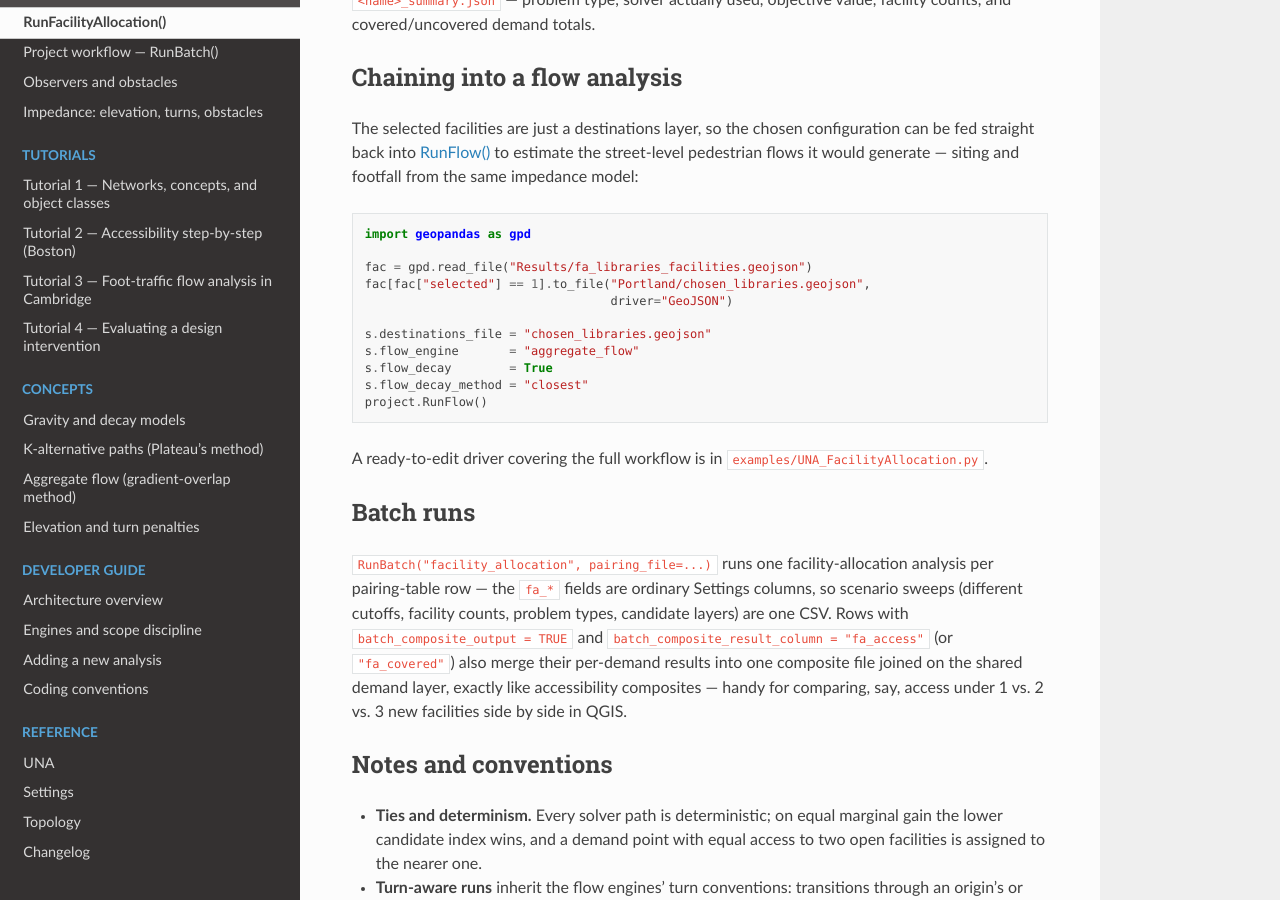
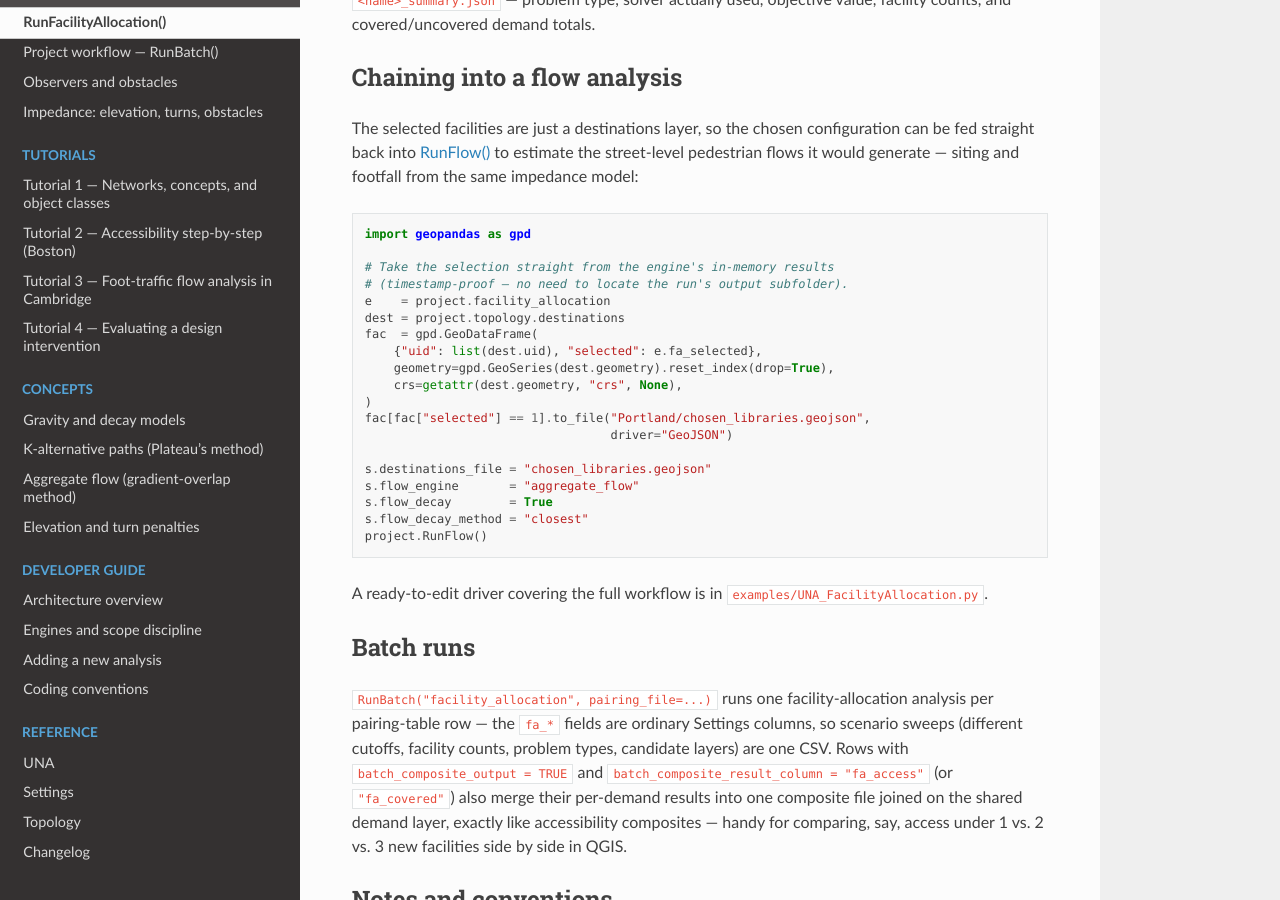
Before and after one commit to City-Form-Lab/urban_network_analysis, a Sphinx documentation site: the page built from docs/user_guide/run_facility_allocation.rst, in a window 1280 px wide and 900 px high, scrolled down 3285 px. Built offline with Sphinx 7.4.7 and the Read the Docs theme 3.1.0, drawn with Linux system fonts in a browser that asks for light colours.

Commit message:
FA example + docs: honor the timestamped-results convention (drop output_wStamp=False); Part 2 chaining takes selected facilities from the engine's in-memory results

```diff
--- a/docs/user_guide/run_facility_allocation.rst
+++ b/docs/user_guide/run_facility_allocation.rst
@@ -193,7 +193,15 @@ and footfall from the same impedance model:
 
    import geopandas as gpd
 
-   fac = gpd.read_file("Results/fa_libraries_facilities.geojson")
+   # Take the selection straight from the engine's in-memory results
+   # (timestamp-proof — no need to locate the run's output subfolder).
+   e    = project.facility_allocation
+   dest = project.topology.destinations
+   fac  = gpd.GeoDataFrame(
+       {"uid": list(dest.uid), "selected": e.fa_selected},
+       geometry=gpd.GeoSeries(dest.geometry).reset_index(drop=True),
+       crs=getattr(dest.geometry, "crs", None),
+   )
    fac[fac["selected"] == 1].to_file("Portland/chosen_libraries.geojson",
                                      driver="GeoJSON")
 
```
Also changed, not shown: 1 other file.
